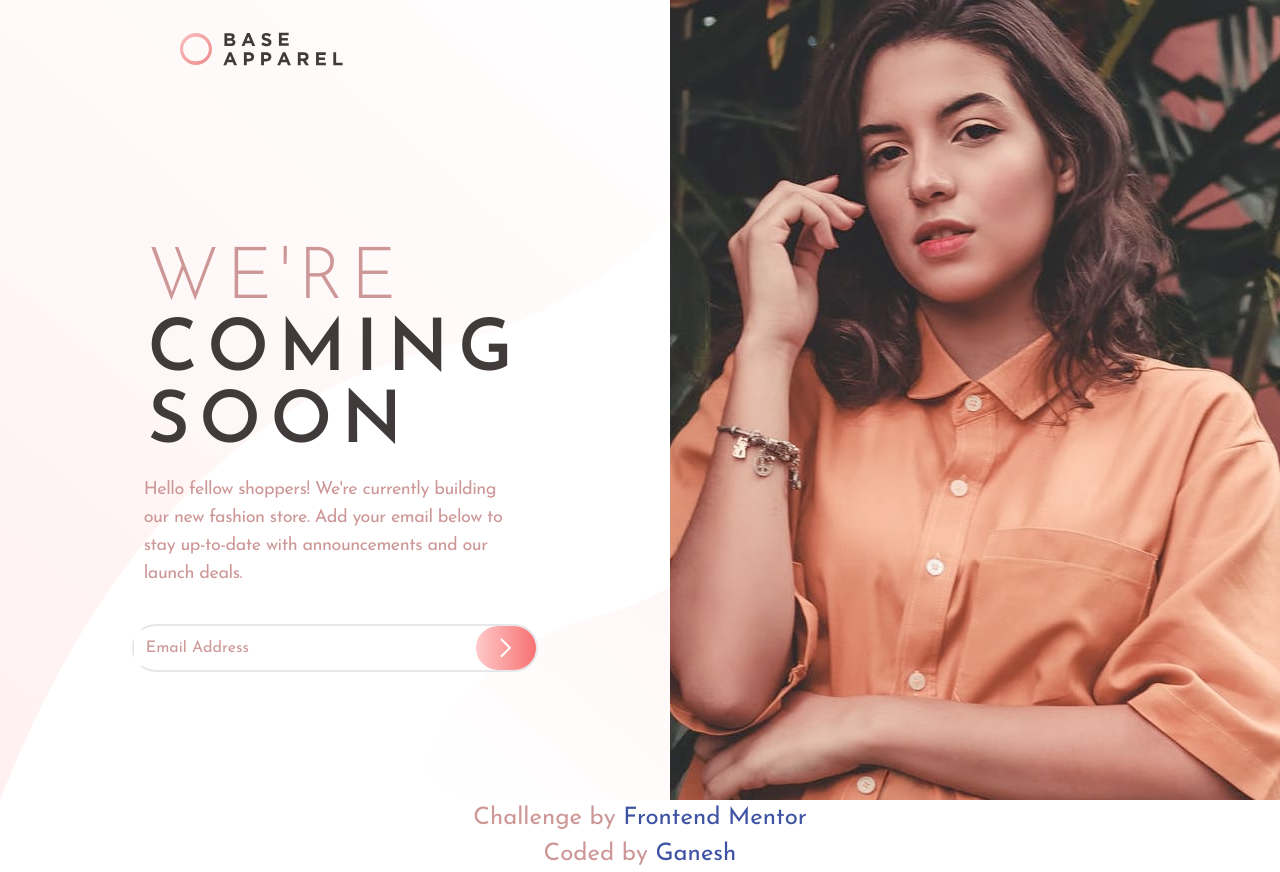
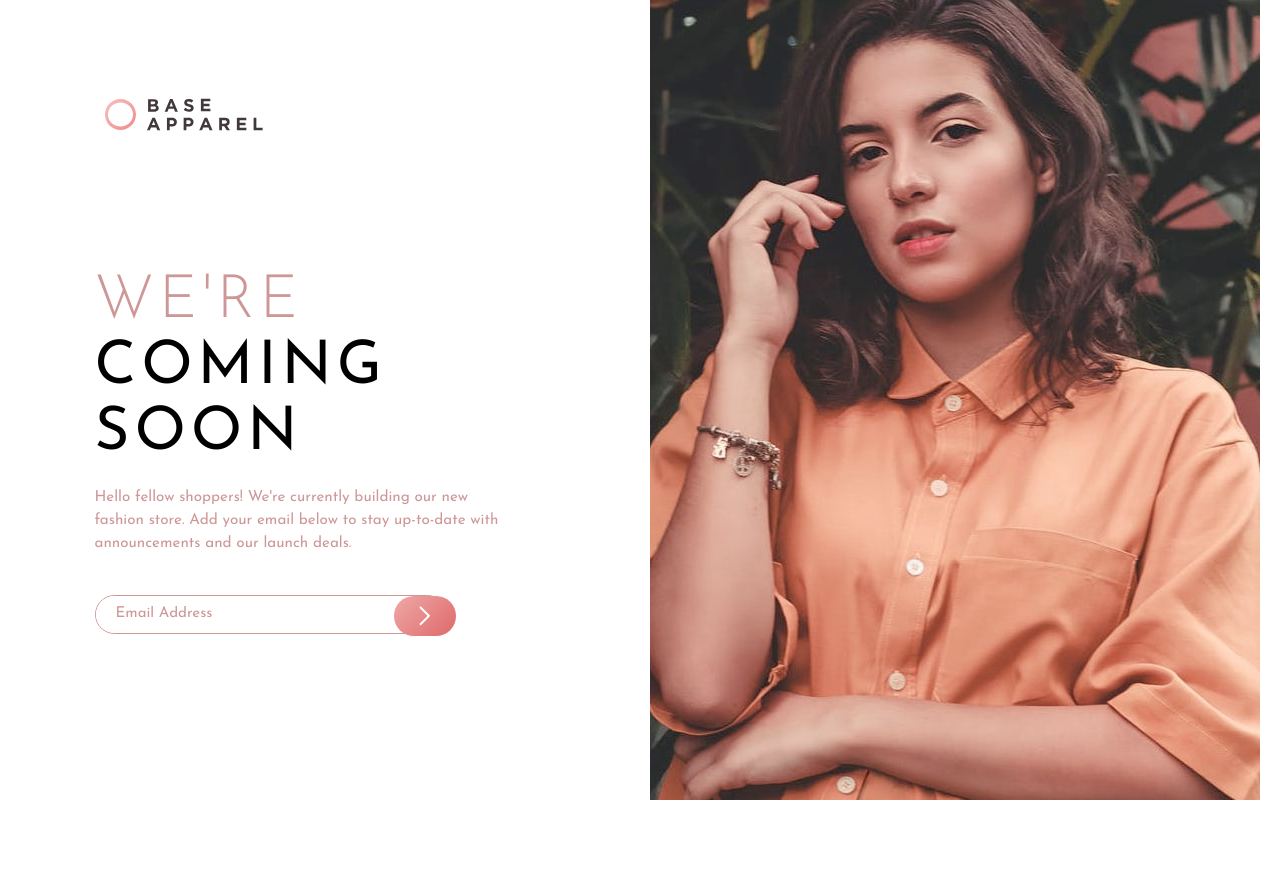
Before and after one commit to Ganesh-G0/Base_Apparel, a plain HTML site: page index.html in a window 1280 px wide. After the commit the page ends 800 px from the top, so only its background shows below. Drawn offline with nearby package versions, Linux system fonts and the light colour scheme.

Commit message:
Add files via upload

```diff
--- a/index.html
+++ b/index.html
@@ -5,142 +5,56 @@
   <meta name="viewport" content="width=device-width, initial-scale=1.0">
   <link rel="icon" type="image/png" sizes="32x32" href="./images/favicon-32x32.png">
   <title>Base Apparel</title>
-    <style>
-      @import url("https://fonts.googleapis.com/css2?family=Josefin+Sans:wght@300;400;600&display=swap");
-      * {
-        margin: 0;
-        padding: 0;
-        box-sizing: border-box;
-      }
-      .attribution {
-        font-size: 1rem;
-        text-align: center;
-      }
-      .attribution a {
-        color: hsl(228, 45%, 44%);
-      }
-      :root {
-        --softRed: hsl(0, 93%, 68%);
-        --deSaturatedRed: hsl(0, 36%, 70%);
-        --darkGrayishRed: hsl(0, 6%, 24%);
-        --firstLinear: linear-gradient(
-          135deg,
-          hsl(0, 0%, 100%),
-          hsl(0, 100%, 98%)
-        );
-        --secondLinear: linear-gradient(
-          135deg,
-          hsl(0, 80%, 86%),
-          hsl(0, 74%, 74%)
-        );
-      }
-      input:focus:invalid {
-        background: url("./images/icon-error.svg") no-repeat 100%;
-        border: 2px solid var(--softRed);
-        border-radius: 2rem;
-      }
-      @media (min-width: 1024px) {
-        body {
-          background-repeat: no-repeat;
-          background-image: url(./images/bg-pattern-desktop.svg);
-        }
-        .attribution {
-          font-size: 1.5rem;
-        }
-        .container-fluid {
-          display: grid;
-          grid-template-columns: 1fr 2fr 1fr;
-          grid-template-rows: repeat(8, 1fr);
-        }
-        .nav {
-          grid-column: 1 / 3;
-          grid-row: 1 / 3;
-        }
-        .hero {
-          grid-column: 4 / 9;
-          grid-row: 1 / 9;
-        }
-        .main {
-          grid-column: 2 / 3;
-          grid-row: 3 / 9;
-        }
-      }
-    </style>
-    <script src="https://cdn.tailwindcss.com"></script>
-    <script>
-      tailwind.config = {
-        theme: {
-          extend: {
-            screens: {
-              mobile: "375px",
-              desktop: "1440px",
-            },
-            colors: {
-              deSaturatedRed: "hsl(0, 36%, 70%)",
-              softRed: "hsl(0, 93%, 68%)",
-              darkGrayishRed: "hsl(0, 6%, 24%)",
-              firstLinear:
-                "linear-gradient(135deg, hsl(0, 0%, 100%), hsl(0, 100%, 98%))",
-              secondLinear:
-                "linear-gradient(135deg, hsl(0, 80%, 86%), hsl(0, 74%, 74%))",
-
-              attribution: "hsl(228, 45%, 44%)",
-            },
-            fontFamily: {
-              primary: ["Josefin Sans", "sans-serif"],
-            },
-            fontSize: {
-              body: "16px",
-            },
-          },
-        },
-      };
-    </script>
+  <link rel="preconnect" href="https://fonts.googleapis.com">
+  <link rel="preconnect" href="https://fonts.gstatic.com" crossorigin>
+  <link href="https://fonts.googleapis.com/css2?family=Josefin+Sans:wght@100..700&display=swap" rel="stylesheet">
+  <link rel="stylesheet" href="styles.css">
 </head>
-  <body class="font-primary text-deSaturatedRed flex flex-col justify-center items-center">
-    <main class="container-fluid w-[375px] lg:w-full lg:h-[100dvh] lg:text-left">
-      <nav class="p-3 m-5 nav lg:max-w-[34rem]">
-        <img src="./images/logo.svg" alt="Brand Logo"
-          class="w-2/5 lg:w-5/6 lg:max-w-[40rem] lg:px-[8rem] lg:mx-5" >
-      </nav>
-      <div class="hero">
-        <img class="lg:hidden" src="./images/hero-mobile.jpg" alt="Brand Model">
-        <img class="hidden lg:block lg:h-[100%]" src="./images/hero-desktop.jpg" alt="Brand Model">
+<body>
+  <main>
+    <header>
+      <img src="./images/logo.svg" alt="brand logo" class="logo">
+    </header>
+    <div class="img-div">
+      <img src="./images/hero-mobile.jpg" alt="brand Modal" class="mobile-hero">
+      <img src="./images/hero-desktop.jpg" alt="brand Modal" class="desktop-hero">
     </div>
-      <div class="lg:max-w-[34rem] main">
-        <section class="p-2 m-5 text-center lg:text-left">
-          <h1 class="text-4xl uppercase text-darkGrayishRed leading-[2.2rem]
-          tracking-[.6rem] font-bold p-4 lg:text-7xl">
-          <span class="text-deSaturatedRed tracking-widest font-thin">We're</span><br >
-          coming soon
-          </h1>
-          <p class="text-deSaturatedRed text-sm pb-5 mx-3 tracking-tight lg:text-lg">
-            Hello fellow shoppers! We're currently building our new fashion
-            store. Add your email below to stay up-to-date with announcements
-            and our launch deals.
+    <div class="text-div">
+        <div>
+            <h1><span>we're</span> coming soon</h1>
+            <p>
+                Hello fellow shoppers! We're currently building our new fashion store.
+                Add your email below to stay up-to-date with announcements and our launch deals.
             </p>
-          <div class="mb-4"></div>
-          <form action="#"
-            class="border-2 border-secondLinear rounded-full flex justify-between items-center
-            focus:border-softRed lg:w-full">
-            <input id="input" type="email" placeholder="Email Address" required
-              class="w-5/6 py-2 px-3 placeholder:text-deSaturatedRed leading-tight focus:outline-none
-              focus:shadow-outline focus:bg-white focus:text-black">
-            <button type="submit"
-              class="bg-gradient-to-r from-red-200 to-red-400 hover:from-red-100 hover:to-red-200
-              rounded-full px-6 py-3">
-              <img class="" src="./images/icon-arrow.svg" alt="Arrow Icon">
-            </button>
+        </div>
+        <form name="email" action="#">
+            <input type="email" placeholder="Email Address" id="email" required oninvalid="this.setCustomValidity(' ')">
+            <img id="errorSign" src="./images/icon-error.svg" alt="error sign">
+            <button id="submit" class="btn"><img class="arrow" src="./images/icon-arrow.svg" alt="arrow"></button>
+            <div id="errorMessage">Please provide a valid email</div>
           </form>
-        </section>
     </div>
   </main>
-    <footer class="attribution">
-      Challenge by <a href="https://www.frontendmentor.io?ref=challenge" target="_blank">
-        Frontend Mentor</a>
-      <br>
-      Coded by <a href="https://www.frontendmentor.io/profile/Ganesh-G0" target="_blank">
-        Ganesh</a>
-    </footer>
+  <script src="https://ajax.googleapis.com/ajax/libs/jquery/3.7.1/jquery.min.js"></script>
+  <script>
+    $("#errorSign").hide();
+    $("#errorMessage").hide();
+    $("#submit").click(() => {
+      console.log(isEmail($("#email").val()));
+      if (isEmail($("#email").val())) {
+        $("#errorSign").hide();
+        $("#errorMessage").hide();
+        alert("Thanks for signing Up!");
+      } else {
+        $("#errorSign").show();
+        $("#errorMessage").show();
+      }
+    });
+    function isEmail(email) {
+      var regex = /^([a-zA-Z0-9_\.\-\+])+\@(([a-zA-Z0-9\-])+\.)+([a-zA-Z0-9]{2,4})+$/;
+      if (!regex.test(email)) { return false; }
+      else { return true; }
+    }
+  </script>
 </body>
 </html>
--- /dev/null
+++ b/styles.css
@@ -0,0 +1,187 @@
+/* Box sizing rules */
+* {
+    margin: 0;
+    padding: 0;
+    font: inherit;
+    box-sizing: border-box;
+}
+/* Prevent font size inflation */
+html {
+  font-size: 62.5%;
+}
+/* Remove default margin in favour of better control in authored CSS */
+body, h1, h2, h3, h4, p,
+figure, blockquote, dl, dd {
+  margin-block-end: 0;
+}
+/* Set core body defaults */
+body {
+  min-height: 100dvh;
+  line-height: 1.5;
+}
+/* Set shorter line heights on headings and interactive elements */
+h1, h2, h3, h4, button, input, label { line-height: 1.1; }
+/* Make images easier to work with */
+img, picture {
+    max-width: 100%;
+    display: block;
+}
+/* Inherit fonts for inputs and buttons */
+/* Anything that has been anchored to should have extra scroll margin */
+:target { scroll-margin-block: 5ex; }
+:root {
+    --soft-red: hsl(0, 93%, 68%);
+    --de-saturated-red: hsl(0, 36%, 70%);
+    --dark-grayish-red: hsl(0, 6%, 24%);
+    --red-linear: linear-gradient(135deg, hsl(0, 70%, 80%), hsl(0, 64%, 64%));
+    --white-linear: linear-gradient(135deg, hsla(0, 85%, 89%), hsla(0, 84%, 84%));
+}
+body {
+    display: flex;
+    align-items: start;
+    justify-content: center;
+    font-family: "Josefin Sans", sans-serif;
+}
+/* -----------------------------------main */
+main {
+    width: 100%;
+    max-width: 375px;
+    display: grid;
+    grid-template-columns: 1fr;
+    grid-template-areas:
+    'logo'
+    'img'
+    'txt'
+    ;
+}
+header { grid-area: logo; }
+.img-div { grid-area: img; }
+.text-div { grid-area: txt; }
+/* ------------------------header */
+.logo {
+    margin: 1rem;
+    max-width: 12rem;
+}
+/* ----------------------desktop img */
+.desktop-hero { display: none; }
+/* ----------------------text-div */
+.text-div {
+    gap: 2rem;
+    display: flex;
+    flex-direction: column;
+    justify-content: space-between;
+    width: 90%;
+    margin: 2rem auto;
+}
+.text-div > div {
+    text-align: center;
+}
+.text-div > div > h1 {
+    font-size: 4rem;
+    letter-spacing: 5px;
+    text-transform: uppercase;
+}
+.text-div > div > h1 > span {
+    font-weight: 300;
+    color: var(--de-saturated-red);
+}
+.text-div > div > p {
+    margin: 2rem auto;
+    font-size: 1.5rem;
+    color: var(--de-saturated-red);
+}
+/* ---------------------------------------form */
+form {
+    /* width: 90%; */
+    /* margin: auto; */
+    display: flex;
+    align-items: center;
+    border-radius: 2rem;
+    position: relative;
+    margin-bottom: 1rem;
+    border: 1px solid var(--de-saturated-red);
+}
+form > input {
+    border: 0;
+    outline: none;
+    padding: 1rem 2rem;
+    border-radius: 2rem;
+    color: black;
+    background-color: white;
+    width: 75%;
+    font-size: 1.5rem;
+}
+form > input::placeholder {
+    margin: 0;
+    padding: 0;
+    color: var(--de-saturated-red);
+}
+input:-webkit-autofill,
+input:-webkit-autofill:hover,
+input:-webkit-autofill:focus,
+input:-webkit-autofill:active {
+    transition: background-color 5000s ease-in-out 0s;
+}
+.btn {
+    top: 0;
+    right: -1rem;
+    border: 0;
+    cursor: pointer;
+    position: absolute;
+    border-radius: 2rem;
+    padding: 1rem 2.5rem;
+    background-image: var(--red-linear);
+}
+@media(hover:hover) { .btn:hover { background:  var(--white-linear); } }
+@media(hover:none) { .btn:active { background:  var(--white-linear); } }
+#errorMessage {
+    position: absolute;
+    bottom: -3rem;
+    font-size: 1.5rem;
+    color: var(--soft-red);
+    margin-inline-start: 2rem;
+}
+@media (min-width: 1024px) {
+    .desktop-hero {
+        display: block;
+        height: 100%;
+    }
+    .mobile-hero { display: none; }
+    main {
+        min-height: 100dvh;
+        max-width: 1440px;
+        margin: auto;
+        gap: 2rem;
+        grid-template-columns: 1fr 1fr;
+        grid-template-areas:
+        'logo img'
+        'txt img'
+        ;
+    }
+    header {
+        width: 70%;
+        margin: 2rem auto;
+        align-self: center;
+    }
+    .logo {
+        max-width: 100%;
+    }
+    .text-div {
+        gap: 2rem;
+        width: 70%;
+        justify-content: start;
+    }
+    .text-div > div {
+        text-align: left;
+        max-width: 410px;
+    }
+    .text-div > div h1 {
+        font-size: 6rem;
+    }
+    .text-div > div p {
+        font-size: 1.52rem;
+    }
+    form {
+        width: 80%;
+    }
+}
```
Lines whose indentation alone changed are shown as unchanged.
